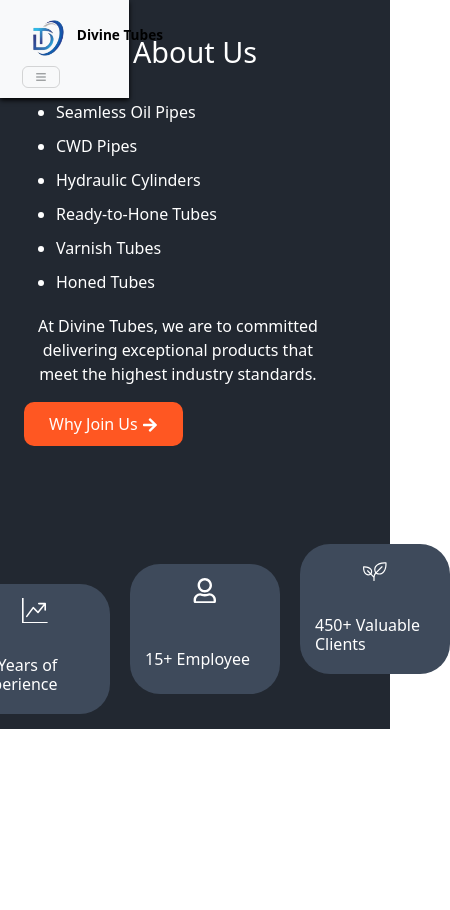
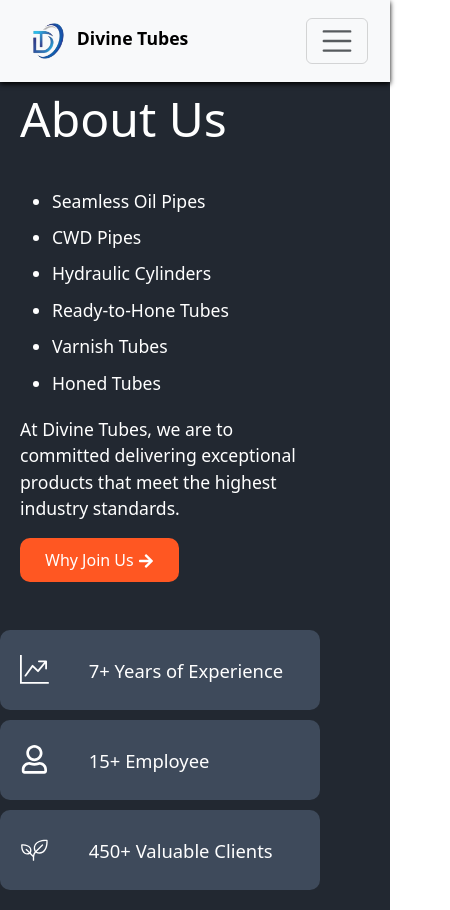
Before and after one commit to devarsh8519/divine, a React (Create React App) app: page /aboutus in a window 390 px wide. Shown: the whole page, 450 px wide, since content can reach past the window. Before the commit the page ends 844 px from the top, so only its background shows below. Built offline with nearby package versions, Linux system fonts and the light colour scheme.

Commit message:
first commit

```diff
--- a/src/CSS/Custom.css
+++ b/src/CSS/Custom.css
@@ -75,9 +75,7 @@
     padding: 20px;
     margin-top: 90px;
     width: 100%;
-    /* Make sure it spans the full width */
     box-sizing: border-box;
-    /* Ensure padding is included in width */
 }
 
 .d h1 {
@@ -159,7 +157,6 @@
     margin-left: 140px;
     margin-top: 70px;
     max-width: 400px;
-    /* Limit the width to ensure proper line breaks */
 }
 
 .about h1 {
@@ -230,6 +227,7 @@
 
 /* Application */
 .ap h1 {
+    margin-left: -80px;
     margin-top: 100px;
     margin-bottom: 60px;
 }
@@ -530,6 +528,8 @@
 
 iframe {
     margin-bottom: 50px;
+    width: 750px;
+    height: 400px;
 }
 
 .con {
@@ -795,17 +795,147 @@
 
 
 /* Responsive for screens 768px and below */
+@media screen and (max-width: 768px) {
+    .navbar {
+        grid-template-columns: 1fr auto;
+    }
+
+    .navbar-nav {
+        display: none;
+    }
+
+    .navbar-toggler {
+        display: block;
+    }
+
+    .navbar-collapse {
+        display: none;
+    }
+
+    .navbar-toggler-icon {
+        font-size: 1.5rem;
+    }
+
+    .navbar-toggler[aria-expanded="true"]~.navbar-collapse {
+        display: block;
+        grid-column: span 2;
+    }
+
+    .navbar-collapse ul {
+        display: flex;
+        flex-direction: column;
+        padding: 10px;
+    }
+
+    .navbar-nav li {
+        padding: 5px 0;
+    }
+
+    /* Main */
+
+    .d {
+        padding: 15px;
+    }
+
+    .d h1 {
+        font-size: 2rem;
+        margin: 30px 0;
+        text-align: center;
+    }
+
+    .d h1+p {
+        font-size: 1rem;
+        text-align: center;
+        max-width: 100%;
+    }
+
+    .img-container {
+        margin-top: 50px;
+        flex-direction: row;
+    }
+
+    .f {
+        width: 150px;
+        height: 270px;
+        margin: 20px 20px;
+    }
+
+    /* Application Boxes */
+    .boxes {
+        margin: 10px 20px;
+    }
+
+    .box {
+        width: 100%;
+    }
+
+    /* About Us */
+    .about {
+        flex-direction: column;
+        padding: 20px;
+    }
+
+    .about .fi {
+        margin-top: 20px;
+        max-width: 85%;
+    }
+
+    .about h1 {
+        font-size: 2rem;
+        text-align: center;
+    }
+
+    .about ul li {
+        font-size: 1.1rem;
+    }
+
+    .fi p {
+        font-size: 1.1rem;
+    }
+
+    .s {
+        margin-left: 0;
+        margin-top: 30px;
+        text-align: center;
+    }
+
+    .sq {
+        height: 140px;
+        width: 200px;
+        margin-top: 100px;
+    }
+
+    .s .sq:nth-child(2) {
+        margin-top: 70px;
+    }
+
+    .s .sq:nth-child(3) {
+        margin-top: 40px;
+    }
+
+    .sq h1 {
+        font-size: 2rem;
+        margin: 10px 20px;
+    }
+
+    .sq h5 {
+        font-size: 1.2rem;
+        margin-left: 20px;
+    }
+}
+
+/* Responsive for 480px and below */
 @media screen and (max-width: 480px) {
     .navbar {
-        max-width: 33%;
+        max-width: 100%;
     }
 
     .navbar-brand p {
-        font-size: 0.85rem;
+        font-size: 1.10rem;
     }
 
     .navbar-toggler {
-        font-size: 0.5rem;
+        font-size: 1.0rem;
     }
 
     /* Main  change*/
@@ -827,7 +957,7 @@
     .d h1+p {
         font-size: 0.9rem;
         text-align: left;
-        max-width: 87%;
+        max-width: 75%;
 
     }
 
@@ -843,93 +973,254 @@
     .f {
         width: 100px;
         height: 200px;
-        margin: 10px 0;
+        margin: 10px 10px;
         padding-left: 10px;
     }
 
     /* Group */
     .g {
-        margin: 40px 0px;
-        max-width: 100%;
+        max-width: 80%;
     }
 
-    h4 {
-        margin-top: 20px;
-    }
-
-    /* Application Boxes */
-    .boxes {
-        margin: 5px 15px;
-    }
-
-    .box {
-        width: 100%;
-    }
 
     /* About Us */
 
 
-    .about {
-        padding: 15px;
-        flex-direction: column;
-        align-items: center;
-    }
+
 
     .about .fi {
-        margin-top: 20px;
-        max-width: 95%;
-        text-align: center;
+        margin-left: 0px;
+        margin-top: 70px;
+        max-width: 100%;
+
     }
 
     .about h1 {
-        font-size: 1.8rem;
-        text-align: center;
+        font-size: 3.0rem;
+        text-align: left;
     }
 
-    .about ul {
-        margin-top: 30px;
-    }
-
-    .about ul li {
-        font-size: 1rem;
-    }
 
     .fi p {
-        font-size: 1rem;
-        max-width: 90%;
+        max-width: 80%;
+        text-align: left;
     }
 
     .s {
-        margin-left: 0;
-        margin-top: 20px;
-        text-align: center;
+        flex-direction: column;
+        max-width: 80%;
+        margin-left: -150px;
     }
 
     .sq {
-        height: 130px;
-        width: 150px;
-        margin-top: 70px;
-        justify-content: left;
+        justify-content: flex-start;
         align-items: flex-start;
+        height: 80px;
+        width: 320px;
+        ;
+        background-color: #3e4a5b;
+        border-radius: 10px;
+        display: flex;
+        margin-top: -30px;
     }
 
 
-
     .s .sq:nth-child(2) {
-        margin-top: 50px;
+        margin-top: 10px;
     }
 
     .s .sq:nth-child(3) {
-        margin-top: 30px;
+        margin-top: 10px;
     }
 
     .sq h1 {
-        font-size: 1.6rem;
-        margin: 10px 15px;
+        font-size: 1.8rem;
+        padding-top: 10px;
     }
 
     .sq h5 {
-        font-size: 1rem;
-        margin-left: 15px;
+        font-size: 1.15rem;
+        padding-top: 30px;
+
     }
+
+    /* Products */
+
+    .custom-card img {
+        width: 80%;
+        height: 300px;
+        object-fit: cover;
+        border-radius: 10px;
+        transition: transform 0.4s ease-in-out;
+    }
+
+    .card-img-top {
+        border-radius: 10px;
+    }
+
+    .card-body {
+        background-color: transparent;
+        color: #ffffff;
+        text-align: left;
+        margin-bottom: 70px;
+    }
+
+    .custom-card img:hover {
+        transform: rotate(2.0deg);
+    }
+
+    .card-text {
+        margin-top: 20px;
+    }
+
+    .card-body .btn-primary {
+        display: block;
+        width: 130px;
+        height: 40px;
+        margin: 0 auto;
+        text-align: center;
+        margin-top: 30px;
+        background-color: #ffffff;
+        color: #000;
+        border: none;
+        transition: background-color 0.3s ease-in-out;
+    }
+
+    .card-body .btn-primary:hover {
+        background-color: #FF5722;
+        transform: scale(1.08);
+        color: #ffffff;
+    }
+
+    .gallery {
+        background-color: #e7e7e7;
+
+    }
+
+    .gallery h1 {
+        margin: 55px 0px;
+        color: #000;
+        font-size: 3.5rem;
+    }
+
+    .gallery-grid {
+        display: grid;
+        grid-template-columns: repeat(2, 1fr);
+        justify-items: center;
+        gap: 0px 15px;
+        transition: transform 0.8s ease-in-out;
+    }
+
+    .gallery-grid img {
+        width: 100%;
+        max-width: 700px;
+        height: 450px;
+        object-fit: cover;
+        margin-bottom: 60px;
+        border-radius: 10px;
+    }
+
+    .gallery-grid img:hover {
+        transform: scale(1.03);
+    }
+
+
+    /* Application */
+    .box {
+        width: 45%;
+    }
+
+    /* Service */
+    .service {
+        flex-direction: column;
+        padding: 5px;
+    }
+
+    .ser h1 {
+        margin-top: 20px;
+        text-align: left !important;
+    }
+
+    .p0 {
+        margin-left: 10px;
+        text-align: center;
+        flex-direction: column;
+        margin-top: 0px;
+
+    }
+
+    .place {
+        margin-left: 35px;
+        height: 70px;
+        width: 140px;
+        padding-top: 2px;
+        transition: transform 0.3s ease-in-out
+    }
+
+
+    .p2 {
+        margin-top: 10px;
+    }
+
+    .p3 {
+        margin-top: 10px;
+    }
+
+    /* Touch */
+
+    .touch h1 {
+        padding-top: 100px;
+        font-size: 2.0rem;
+        text-align: left;
+        margin-left: 50px;
+    }
+
+    .touch .mail {
+        height: 70px;
+        width: 300px;
+        background-color: #FF5722;
+        margin-left: 3%;
+        transition: transform 0.5s ease-in-out;
+        font-size: 1.4rem;
+        margin-left: 50px;
+    }
+
+    iframe {
+        margin-bottom: 50px;
+        width: 280px;
+        height: 300px;
+    }
+
+    .con {
+        margin-left: 50px;
+    }
+
+    .off {
+        display: flex;
+        align-items: center;
+        margin-bottom: 10px;
+    }
+
+    .icon {
+        margin-right: 10px;
+        font-size: 24px;
+        color: #FF5722;
+    }
+
+    .text {
+        padding-left: 10px;
+    }
+
+    .text h4 {
+        margin: 0;
+        text-align: left;
+    }
+
+    .text p {
+        margin: 0;
+        padding-top: 10px;
+        display: inline-block;
+    }
+
+
 }
--- a/src/Pages/Aboutus.js
+++ b/src/Pages/Aboutus.js
@@ -28,7 +28,7 @@
                  </div>
                  <div className='sq'>
                     <h1><FaRegUser /></h1>
-                    <h5 className='mt-4'>15+ Employee</h5>
+                    <h5>15+ Employee</h5>
                  </div>
                  <div className='sq'>
                     <h1><PiPlantLight /></h1>
--- a/src/Pages/Touch.js
+++ b/src/Pages/Touch.js
@@ -19,7 +19,7 @@
                     </h2>
                 </div>
                 <div>
-                    <iframe src="https://www.google.com/maps/embed?pb=!1m13!1m8!1m3!1d14686.80695664522!2d72.686322!3d23.034721!3m2!1i1024!2i768!4f13.1!3m2!1m1!2zMjPCsDAyJzA1LjAiTiA3MsKwNDEnMTAuOCJF!5e0!3m2!1sen!2sus!4v1727005586483!5m2!1sen!2sus" width={750} height={400} style={{ border: 0 }} allowFullScreen loading="lazy" referrerPolicy="no-referrer-when-downgrade" />
+                    <iframe src="https://www.google.com/maps/embed?pb=!1m13!1m8!1m3!1d14686.80695664522!2d72.686322!3d23.034721!3m2!1i1024!2i768!4f13.1!3m2!1m1!2zMjPCsDAyJzA1LjAiTiA3MsKwNDEnMTAuOCJF!5e0!3m2!1sen!2sus!4v1727005586483!5m2!1sen!2sus"  style={{ border: 0 }} allowFullScreen loading="lazy" referrerPolicy="no-referrer-when-downgrade" />
                 </div>
                 <div className="con">
                     <div className='off'>
@@ -28,7 +28,7 @@
                         </div>
                         <div className='text'>
                             <h4>Visit Office</h4>
-                            <p>561/1, Road No. 8, Near Varun Engineering, Kathwada GIDC, Ahmedabad - 382430</p>
+                            {/* <p>561/1, Road No. 8, Near Varun Engineering, Kathwada GIDC, Ahmedabad - 382430</p> */}
                         </div>
                     </div>
                     <hr className='hr'/>
```
